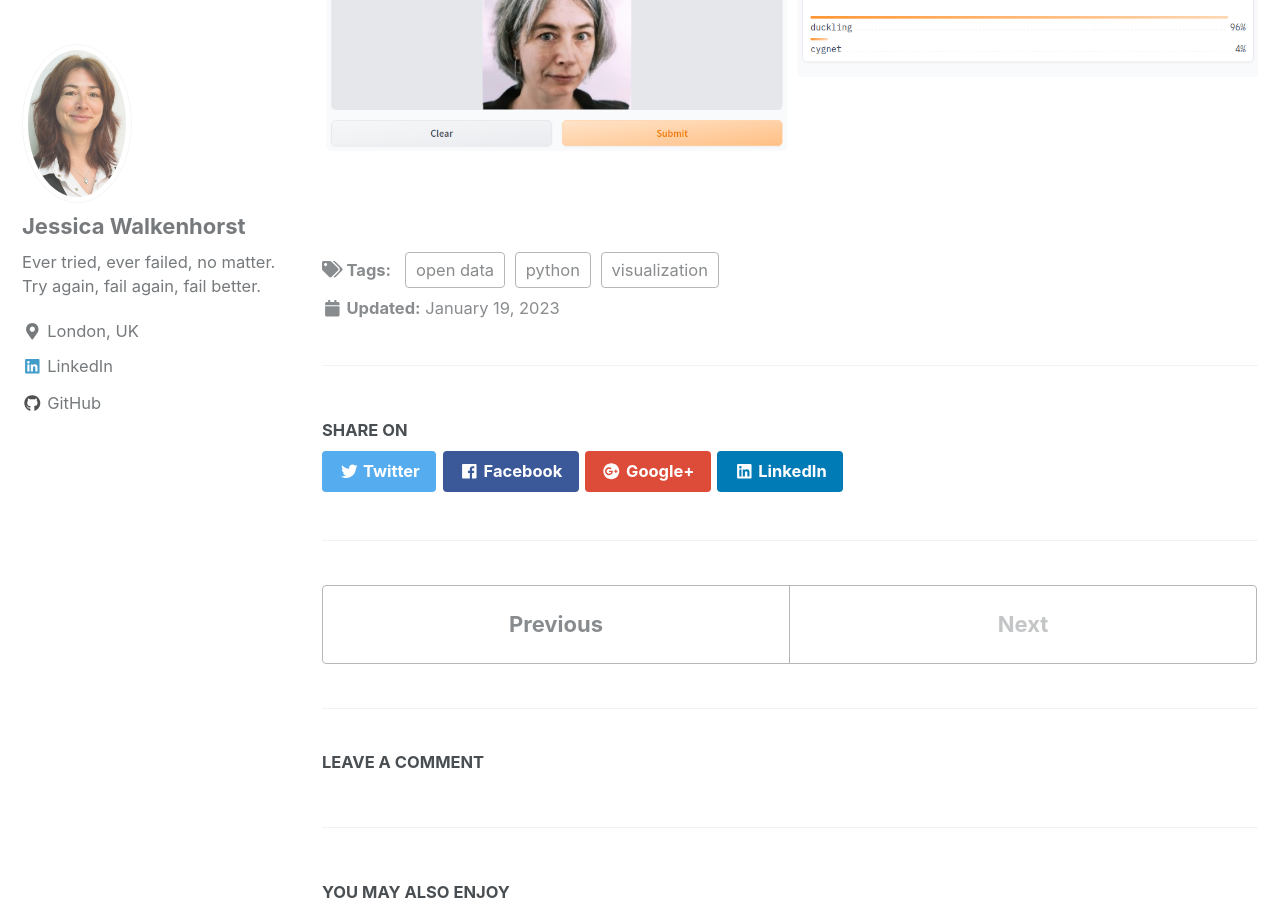
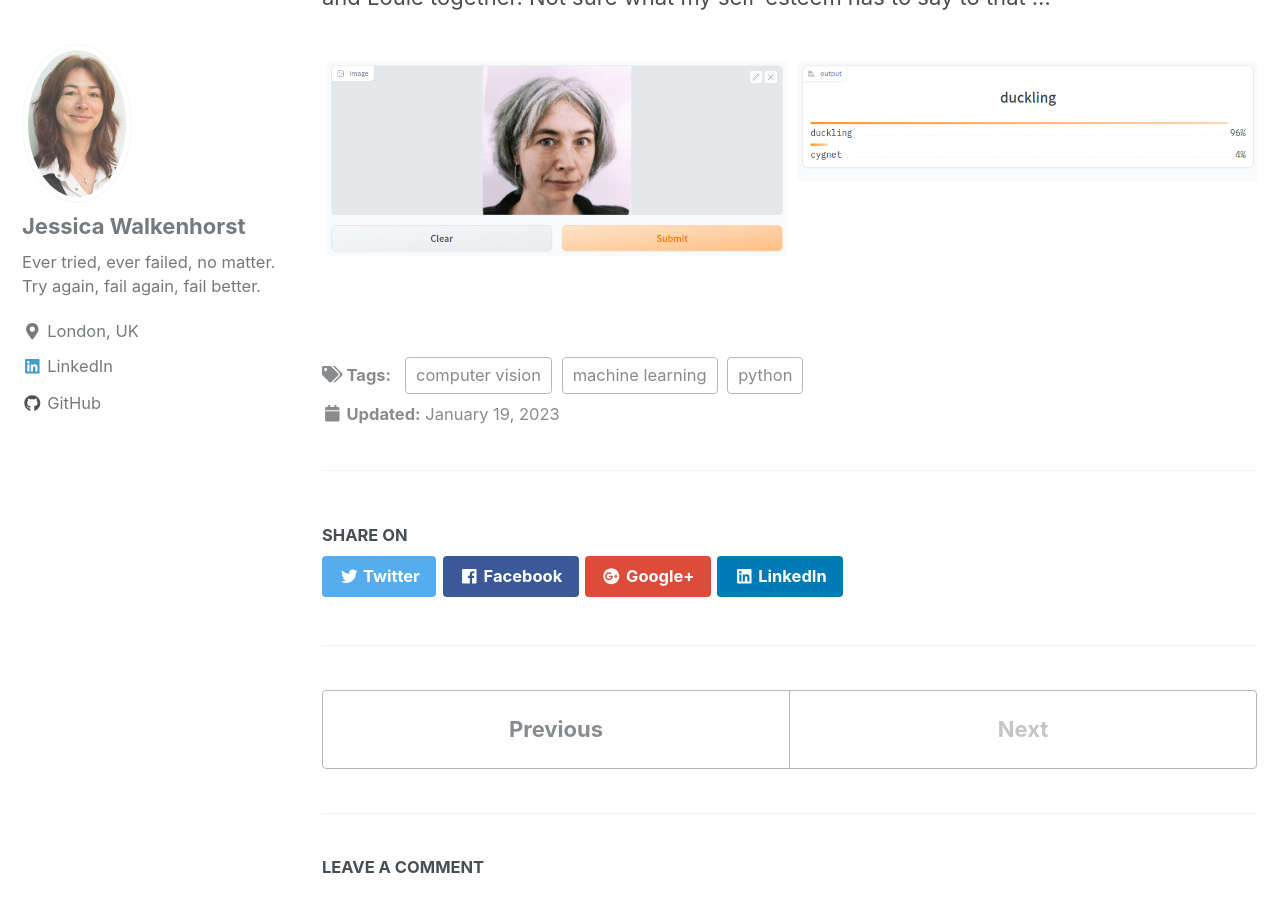
Before and after one commit to walkenho/walkenho.github.io, a Jekyll site: the page built from _posts/2023-01-19-how-to-create-a-computer-vision-model-to-save-the-ugly-duckling-from-a-youth-of-misery-in-less-than-30-lines-of-code.md, in a window 1280 px wide and 900 px high, scrolled down 21060 px. Built offline with Jekyll 4.4.1, drawn with Linux system fonts in a browser that asks for light colours; nearby versions of some CDN libraries.

Commit message:
Updating images

````diff
--- a/_posts/2023-01-19-how-to-create-a-computer-vision-model-to-save-the-ugly-duckling-from-a-youth-of-misery-in-less-than-30-lines-of-code.md
+++ b/_posts/2023-01-19-how-to-create-a-computer-vision-model-to-save-the-ugly-duckling-from-a-youth-of-misery-in-less-than-30-lines-of-code.md
@@ -10,8 +10,8 @@ header:
 classes: wide
 tags:
   - python
-  - visualization
-  - open data
+  - machine learning
+  - computer vision
 excerpt: Training and deploying an image classifier in less than 30 lines of code
 ---
 
@@ -19,7 +19,7 @@ excerpt: Training and deploying an image classifier in less than 30 lines of cod
 
 No New Year without its New Year resolution. So how about diving into computer vision, learning a new library that allows you to train a computer vision model in less than 30 lines of code and revisiting some good old fairy tales? And all at once?
 
-Hans Christian Andersen's [tale of the ugly duckling](https://americanliterature.com/author/hans-christian-andersen/short-story/the-ugly-duckling) tells us about a cygnet (i.e. a baby swan) brought up as part of a family of ducks and being bullied by its siblings and everybody else for being ugly (read *different to them*). If only the poor cygnet had had somebody to tell it that it in fact was a swan instead! Entering Our Hero, Machine Learning to the rescue!
+Hans Christian Andersen's [tale of the ugly duckling](https://americanliterature.com/author/hans-christian-andersen/short-story/the-ugly-duckling) tells us about a cygnet (i.e. a baby swan) brought up as part of a family of ducks and being bullied by its siblings and everybody else for being ugly (read _different to them_). If only the poor cygnet had had somebody to tell it that it in fact was a swan instead! Entering Our Hero, Machine Learning to the rescue!
 
 In this project, we will learn how to use fastai, Gradio and HuggingFace to build a magic mirror that can distinguish a duckling from a cygnet in four main steps. Then we will deploy it to the internet for all ducklings out there to use. We will learn how to:
 
@@ -146,7 +146,7 @@ To make sure that one downloads a useful dataset, it helps to start the process
 For this project, I found that searching for "cygnet" not only returned images of actual cygnets, but also returned images wool and alcohol bottles (both of brands with "cygnet" in the name). There are technical ways of dealing with this problem, but the most straight forward solution is to simply change the search string to "baby swan", which solved the issue perfectly. In a similar project, I wanted to get photos in different lighting conditions, but realized that whilst looking for "objectname sun" returned useful results, looking for "objectname shade" did mostly return undesired results, so was not recommendable.
 
 <figure class="align-center">
-  <img src="{{ site.url }}{{ site.baseurl }}/images/wrong-type-of-cygnets.png" style="max-width: 100%" class="center">
+  <img src="{{ site.url }}{{ site.baseurl }}/images/wrong-type-of-cygnets.png">
     <figcaption>Not the type of cygnet we were looking for</figcaption>
 </figure>
 
@@ -245,7 +245,7 @@ dls.train.show_batch(max_n=6, nrows=1)
 ```
 
 <figure class="align-center">
-  <img src="{{ site.url }}{{ site.baseurl }}/images/output_30_0.png" style="max-width: 100%" class="center">
+  <img src="{{ site.url }}{{ site.baseurl }}/images/output_30_0.png">
     <figcaption>Batch images of our input data</figcaption>
 </figure>
 
@@ -395,7 +395,7 @@ interp.plot_top_losses(10, nrows=2)
 ```
 
 <figure class="align-center">
-  <img src="{{ site.url }}{{ site.baseurl }}/images/output_37_2.png" style="max-width: 100%" class="center">
+  <img src="{{ site.url }}{{ site.baseurl }}/images/output_37_2.png">
   <figcaption>Top 10 images ranked by their contribution to the validation loss</figcaption>
 </figure>
 
@@ -415,7 +415,7 @@ cleaner
 ```
 
 <figure class="align-center">
-  <img src="{{ site.url }}{{ site.baseurl }}/images/data-cleaning.png" style="max-width: 100%" class="center">
+  <img src="{{ site.url }}{{ site.baseurl }}/images/data-cleaning.png">
   <figcaption>Using the ImageClassifierCleaner to clean up your image data</figcaption>
 </figure>
 
@@ -463,7 +463,7 @@ Here, I will show how to build an app using Gradio and host it on HuggingFace. T
 This is how my Gradio app looks like. To try it out for yourselve, find its [live version on HuggingFace](https://huggingface.co/spaces/walkenho/ugly-duckling-magic-mirror).
 
 <figure class="align-center">
-  <img src="{{ site.url }}{{ site.baseurl }}/images/app-screenshot.png" style="max-width: 100%" class="center">
+  <img src="{{ site.url }}{{ site.baseurl }}/images/app-screenshot.png">
     <figcaption>Final version of the Ugly-Duckling Magic Mirror Gradio App</figcaption>
 </figure>
 
@@ -545,11 +545,11 @@ And that's it! Upload everything to HuggingFace and tell your friends! :)
 The model produced here is a toy model to demonstrate the overall workflow with many short-comings. One of them is that it is a binary classifier, where the categories do not span the entire possible space. This means that the classifier has to decide if it thinks that the image is more likely a duckling or more likely a cygnet. Saying "Don't be silly, this image is clearly a pineapple!" is just not an option. With that being said, I will leave you to marvel (or maybe chuckle?) at the following...
 
 <figure class="align-center">
-  <img src="{{ site.url }}{{ site.baseurl }}/images/huey-dewey-louie.png"  style="max-width: 100%" class="center">
+  <img src="{{ site.url }}{{ site.baseurl }}/images/huey-dewey-louie.png">
 </figure>
 
 <figure class="align-center">
-  <img src="{{ site.url }}{{ site.baseurl }}/images/swanlake.png" alt="Swanlake Ballerina"  style="max-width: 50%" class="center">
+  <img src="{{ site.url }}{{ site.baseurl }}/images/swanlake.png" alt="Swanlake Ballerina">
 </figure>
 
 And finally, I tried it out on myself... Apparently I am more of a duckling than Huey, Dewey and Louie together. Not sure what my self-esteem has to say to that ...
````
